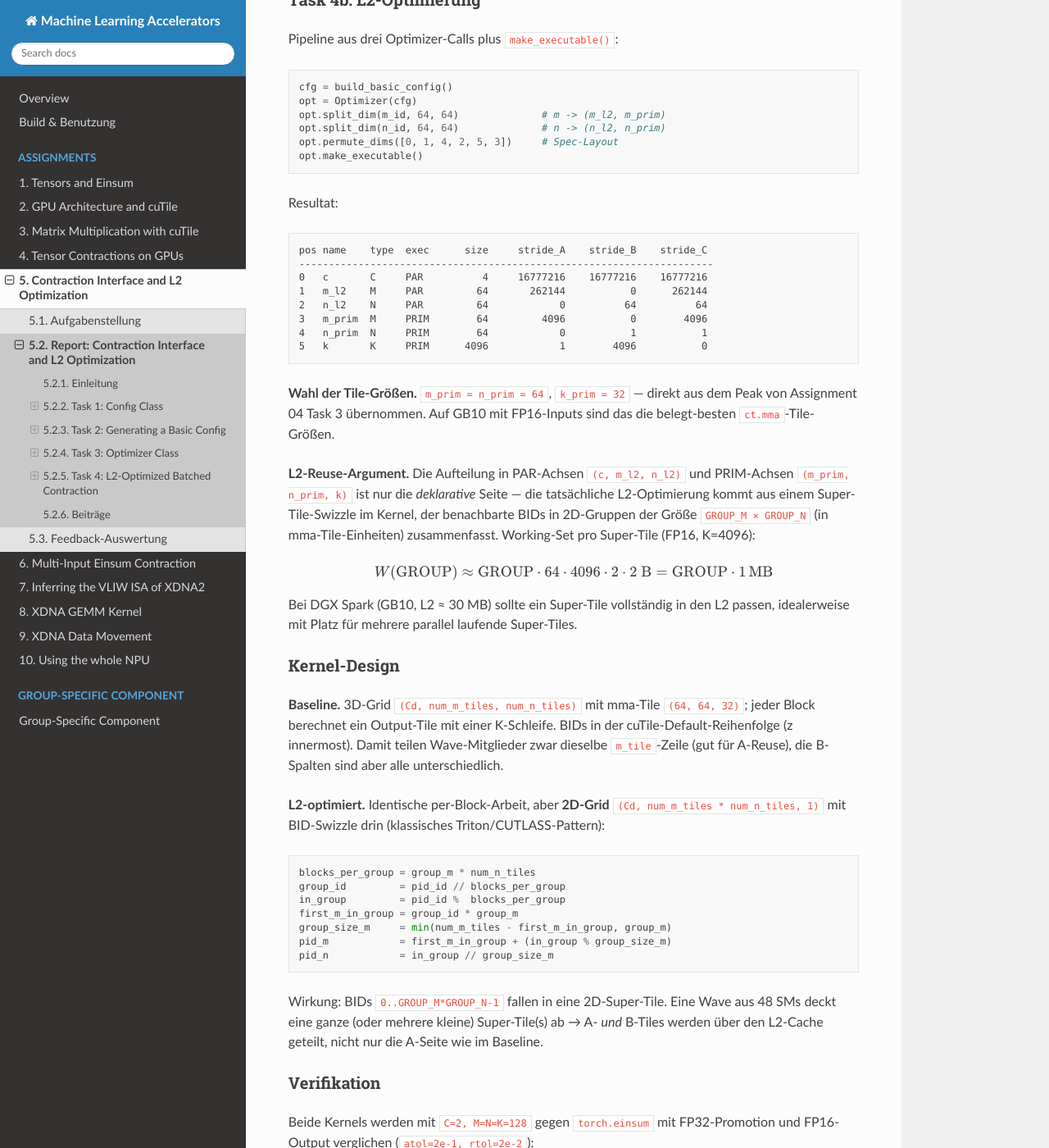
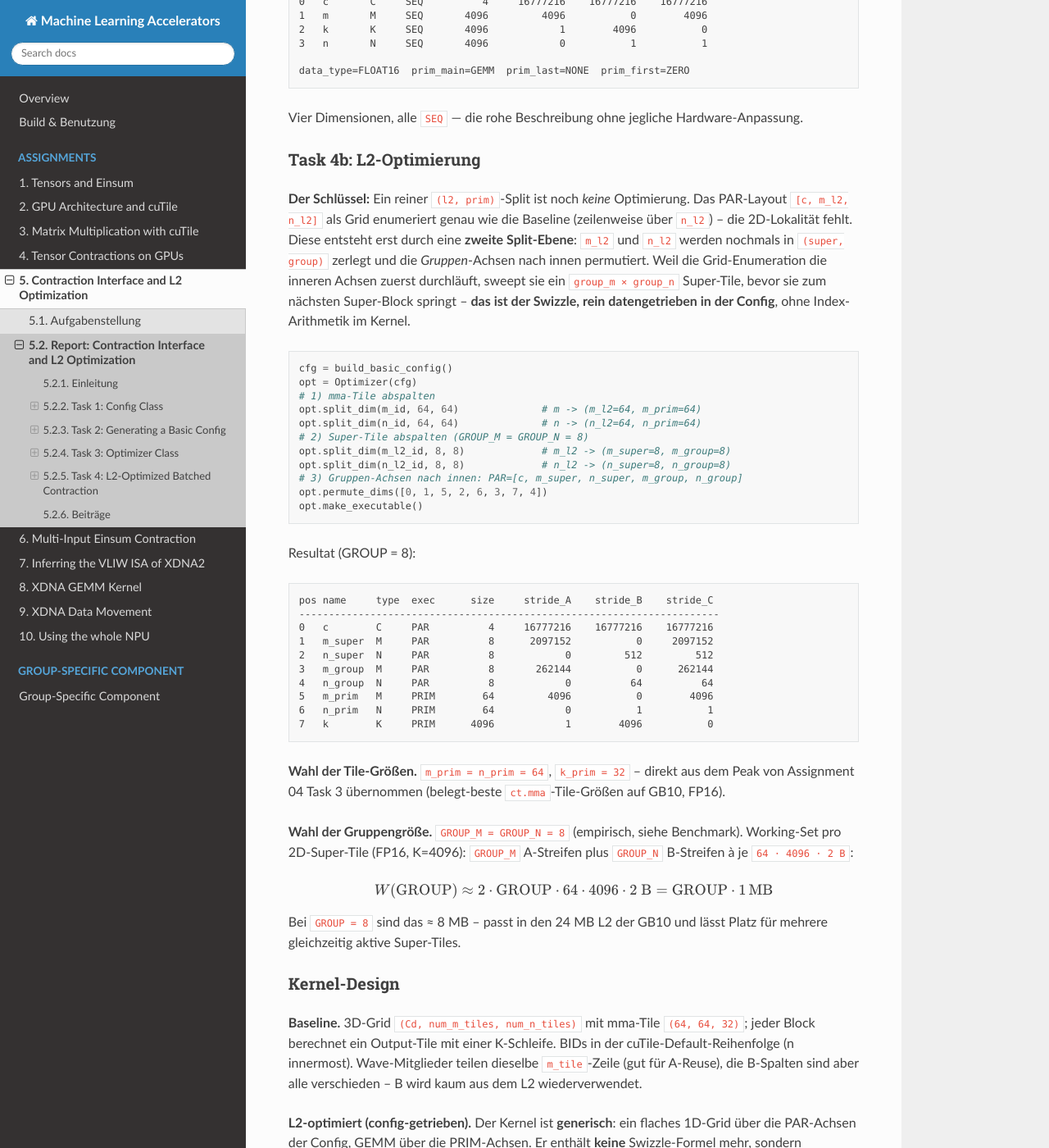
Before and after one commit to Intelligence420/mla, a Sphinx documentation site: the page built from sphinx/source/chapters/05_contraction_interface_l2/loesung.rst, in a window 1280 px wide and 1400 px high, scrolled down 4576 px. Shown: the whole window at 82% size. Built offline with Sphinx 7.4.7 and the Read the Docs theme 3.1.0, drawn with Linux system fonts in a browser that asks for light colours; some of the changed text lies outside the part shown.

Commit message:
fix assignment 5

```diff
--- a/sphinx/source/chapters/05_contraction_interface_l2/index.rst
+++ b/sphinx/source/chapters/05_contraction_interface_l2/index.rst
@@ -14,4 +14,3 @@ L2-optimierten cuTile-Kernel abzuleiten und zu benchmarken.
 
    aufgabe
    loesung
-   feedback
--- a/sphinx/source/chapters/05_contraction_interface_l2/loesung.rst
+++ b/sphinx/source/chapters/05_contraction_interface_l2/loesung.rst
@@ -135,21 +135,30 @@ vererbt.
 Task 3b: fuse_dims
 -------------------
 
-Adjacency-Check **pro Tensor**, in dem beide Dims auftauchen
-(Stride ≠ 0): entweder ``stride[a] == stride[b] * size[b]`` (a äußere)
-oder ``stride[a] * size[a] == stride[b]`` (b äußere). Tensoren, in denen
-mindestens eine Dim mit Stride 0 fehlt, werden übersprungen — die
-Bedingung „adjacent in jedem Tensor, in dem beide auftauchen" ist
-dort trivial erfüllt.
+Für jeden Tensor, in dem **beide** Dims auftauchen (Stride ≠ 0), müssen zwei
+Bedingungen gelten:
 
-Der neue Stride ist ``min(stride[a], stride[b])`` (innerer Stride),
-bzw. der nicht-null Stride wenn nur einer != 0. Der Eintrag ``b`` wird
-aus allen Listen entfernt; die ``a``-Position behält automatisch
-``dim_type``/``exec_type`` (Vererbung von ``a``).
+1. **Adjazenz:** entweder ``stride[a] == stride[b] * size[b]`` (Reihenfolge
+   ``a,b`` – a außen) oder ``stride[a] * size[a] == stride[b]`` (Reihenfolge
+   ``b,a`` – b außen).
+2. **Konsistente relative Reihenfolge:** Diese Reihenfolge (``a,b`` vs.
+   ``b,a``) muss in *jedem* betroffenen Tensor **dieselbe** sein. Wären ``a``
+   und ``b`` in Tensor X als ``a,b`` und in Tensor Y als ``b,a`` benachbart,
+   sind beide je für sich adjazent, lassen sich aber **nicht** zu einer
+   konsistenten Dimension verschmelzen – der Fusion fehlt eine wohldefinierte
+   Semantik. Wir merken uns die Reihenfolge des ersten Tensors und werfen einen
+   beschreibenden ``ValueError``, sobald ein späterer Tensor abweicht.
 
-Sanity-Check: ``split_dim`` gefolgt von ``fuse_dims`` der erzeugten
-Dims liefert die ursprüngliche Config (verifiziert in
-``optimizer.py``-``__main__``).
+Tensoren, in denen mindestens eine Dim mit Stride 0 fehlt, werden übersprungen
+(die Bedingung ist dort trivial erfüllt). Der neue Stride ist der innere
+(kleinere) Stride ``min(stride[a], stride[b])`` bzw. der nicht-null Stride, wenn
+nur einer ≠ 0 ist. ``b`` wird aus allen Listen entfernt; die ``a``-Position
+erbt ``dim_type``/``exec_type``.
+
+Sanity-Checks in ``optimizer.py``-``__main__``: ``split_dim`` gefolgt von
+``fuse_dims`` liefert die ursprüngliche Config; und eine Config mit
+inkonsistenter Reihenfolge (``a,b`` in einem, ``b,a`` im anderen Tensor) wird
+korrekt abgelehnt.
 
 Task 3c: permute_dims
 ----------------------
@@ -224,77 +233,93 @@ Hardware-Anpassung.
 Task 4b: L2-Optimierung
 ------------------------
 
-Pipeline aus drei Optimizer-Calls plus ``make_executable()``:
+**Der Schlüssel:** Ein reiner ``(l2, prim)``-Split ist noch *keine*
+Optimierung. Das PAR-Layout ``[c, m_l2, n_l2]`` als Grid enumeriert genau wie
+die Baseline (zeilenweise über ``n_l2``) – die 2D-Lokalität fehlt. Diese
+entsteht erst durch eine **zweite Split-Ebene**: ``m_l2`` und ``n_l2`` werden
+nochmals in ``(super, group)`` zerlegt und die *Gruppen*-Achsen nach innen
+permutiert. Weil die Grid-Enumeration die inneren Achsen zuerst durchläuft,
+sweept sie ein ``group_m × group_n`` Super-Tile, bevor sie zum nächsten
+Super-Block springt – **das ist der Swizzle, rein datengetrieben in der
+Config**, ohne Index-Arithmetik im Kernel.
 
 .. code-block:: python
 
    cfg = build_basic_config()
    opt = Optimizer(cfg)
-   opt.split_dim(m_id, 64, 64)              # m -> (m_l2, m_prim)
-   opt.split_dim(n_id, 64, 64)              # n -> (n_l2, n_prim)
-   opt.permute_dims([0, 1, 4, 2, 5, 3])     # Spec-Layout
+   # 1) mma-Tile abspalten
+   opt.split_dim(m_id, 64, 64)              # m -> (m_l2=64, m_prim=64)
+   opt.split_dim(n_id, 64, 64)              # n -> (n_l2=64, n_prim=64)
+   # 2) Super-Tile abspalten (GROUP_M = GROUP_N = 8)
+   opt.split_dim(m_l2_id, 8, 8)             # m_l2 -> (m_super=8, m_group=8)
+   opt.split_dim(n_l2_id, 8, 8)             # n_l2 -> (n_super=8, n_group=8)
+   # 3) Gruppen-Achsen nach innen: PAR=[c, m_super, n_super, m_group, n_group]
+   opt.permute_dims([0, 1, 5, 2, 6, 3, 7, 4])
    opt.make_executable()
 
-Resultat:
+Resultat (GROUP = 8):
 
 .. code-block:: text
 
-   pos name    type  exec      size     stride_A    stride_B    stride_C
-   ----------------------------------------------------------------------
-   0   c       C     PAR          4     16777216    16777216    16777216
-   1   m_l2    M     PAR         64       262144           0      262144
-   2   n_l2    N     PAR         64            0          64          64
-   3   m_prim  M     PRIM        64         4096           0        4096
-   4   n_prim  N     PRIM        64            0           1           1
-   5   k       K     PRIM      4096            1        4096           0
+   pos name     type  exec      size     stride_A    stride_B    stride_C
+   -----------------------------------------------------------------------
+   0   c        C     PAR          4     16777216    16777216    16777216
+   1   m_super  M     PAR          8      2097152           0     2097152
+   2   n_super  N     PAR          8            0         512         512
+   3   m_group  M     PAR          8       262144           0      262144
+   4   n_group  N     PAR          8            0          64          64
+   5   m_prim   M     PRIM        64         4096           0        4096
+   6   n_prim   N     PRIM        64            0           1           1
+   7   k        K     PRIM      4096            1        4096           0
 
-**Wahl der Tile-Größen.** ``m_prim = n_prim = 64``, ``k_prim = 32`` —
-direkt aus dem Peak von Assignment 04 Task 3 übernommen. Auf GB10 mit
-FP16-Inputs sind das die belegt-besten ``ct.mma``-Tile-Größen.
+**Wahl der Tile-Größen.** ``m_prim = n_prim = 64``, ``k_prim = 32`` – direkt
+aus dem Peak von Assignment 04 Task 3 übernommen (belegt-beste
+``ct.mma``-Tile-Größen auf GB10, FP16).
 
-**L2-Reuse-Argument.** Die Aufteilung in PAR-Achsen ``(c, m_l2, n_l2)``
-und PRIM-Achsen ``(m_prim, n_prim, k)`` ist nur die *deklarative* Seite
-— die tatsächliche L2-Optimierung kommt aus einem Super-Tile-Swizzle
-im Kernel, der benachbarte BIDs in 2D-Gruppen der Größe
-``GROUP_M × GROUP_N`` (in mma-Tile-Einheiten) zusammenfasst. Working-Set
-pro Super-Tile (FP16, K=4096):
+**Wahl der Gruppengröße.** ``GROUP_M = GROUP_N = 8`` (empirisch, siehe
+Benchmark). Working-Set pro 2D-Super-Tile (FP16, K=4096): ``GROUP_M`` A-Streifen
+plus ``GROUP_N`` B-Streifen à je ``64 · 4096 · 2 B``:
 
 .. math::
 
-   W(\text{GROUP}) \approx \text{GROUP} \cdot 64 \cdot 4096 \cdot 2 \cdot 2 \;\text{B}
+   W(\text{GROUP}) \approx 2 \cdot \text{GROUP} \cdot 64 \cdot 4096 \cdot 2 \;\text{B}
                         = \text{GROUP} \cdot 1\,\text{MB}
 
-Bei DGX Spark (GB10, L2 ≈ 30 MB) sollte ein Super-Tile vollständig in
-den L2 passen, idealerweise mit Platz für mehrere parallel laufende
-Super-Tiles.
+Bei ``GROUP = 8`` sind das ≈ 8 MB – passt in den 24 MB L2 der GB10 und lässt
+Platz für mehrere gleichzeitig aktive Super-Tiles.
 
 Kernel-Design
 -------------
 
-**Baseline.** 3D-Grid ``(Cd, num_m_tiles, num_n_tiles)`` mit
-mma-Tile ``(64, 64, 32)``; jeder Block berechnet ein Output-Tile mit
-einer K-Schleife. BIDs in der cuTile-Default-Reihenfolge (z innermost).
-Damit teilen Wave-Mitglieder zwar dieselbe ``m_tile``-Zeile (gut für
-A-Reuse), die B-Spalten sind aber alle unterschiedlich.
+**Baseline.** 3D-Grid ``(Cd, num_m_tiles, num_n_tiles)`` mit mma-Tile
+``(64, 64, 32)``; jeder Block berechnet ein Output-Tile mit einer K-Schleife.
+BIDs in der cuTile-Default-Reihenfolge (n innermost). Wave-Mitglieder teilen
+dieselbe ``m_tile``-Zeile (gut für A-Reuse), die B-Spalten sind aber alle
+verschieden – B wird kaum aus dem L2 wiederverwendet.
 
-**L2-optimiert.** Identische per-Block-Arbeit, aber **2D-Grid**
-``(Cd, num_m_tiles * num_n_tiles, 1)`` mit BID-Swizzle drin
-(klassisches Triton/CUTLASS-Pattern):
+**L2-optimiert (config-getrieben).** Der Kernel ist **generisch**: ein flaches
+1D-Grid über die PAR-Achsen der Config, GEMM über die PRIM-Achsen. Er enthält
+**keine** Swizzle-Formel mehr, sondern dekodiert den BID per verschachteltem
+divmod über die PAR-Größen (aus der Config gelesen) und rekonstruiert die
+Tile-Indizes aus Super- und Group-Anteil:
 
 .. code-block:: python
 
-   blocks_per_group = group_m * num_n_tiles
-   group_id         = pid_id // blocks_per_group
-   in_group         = pid_id %  blocks_per_group
-   first_m_in_group = group_id * group_m
-   group_size_m     = min(num_m_tiles - first_m_in_group, group_m)
-   pid_m            = first_m_in_group + (in_group % group_size_m)
-   pid_n            = in_group // group_size_m
+   # Decode in Config-Reihenfolge [c, m_super, n_super, m_group, n_group],
+   # innerste Achse (n_group) zuerst:
+   n_grp = bid %  NG;  t = bid // NG
+   m_grp = t %  MG;    t = t // MG
+   n_sup = t %  NS;    t = t // NS
+   m_sup = t %  MS;    pid_c = t // MS
+   pid_m = m_sup * MG + m_grp     # m_l2-Tile-Index
+   pid_n = n_sup * NG + n_grp     # n_l2-Tile-Index
 
-Wirkung: BIDs ``0..GROUP_M*GROUP_N-1`` fallen in eine 2D-Super-Tile.
-Eine Wave aus 48 SMs deckt eine ganze (oder mehrere kleine)
-Super-Tile(s) ab → A- *und* B-Tiles werden über den L2-Cache geteilt,
-nicht nur die A-Seite wie im Baseline.
+Die Größen ``MS, NS, MG, NG`` liefert ``_extract_l2_params(cfg)`` – ändert man
+die Split-/Permute-Pipeline in ``build_l2_config``, ändert sich das
+Launch-Layout automatisch, ohne den Kernel anzufassen. Wirkung: Weil
+``m_group``/``n_group`` die innersten PAR-Achsen sind, fallen aufeinander
+folgende BIDs in ein ``GROUP_M × GROUP_N`` Super-Tile → **A- und B-Tiles**
+werden über den L2 geteilt, nicht nur die A-Seite wie im Baseline.
 
 Verifikation
 -------------
@@ -332,78 +357,83 @@ GROUP-Sweep (Quadrat-Super-Tile ``GROUP_M = GROUP_N``):
      - vs. Baseline
    * - Baseline
      - —
-     - 42,00
-     - 13,1
+     - 45,95
+     - 12,0
      - 1,00×
-   * - L2-Swizzle
+   * - L2 (config)
      - 4
-     - **13,43**
-     - **40,9**
-     - **3,13×**
-   * - L2-Swizzle
+     - 13,63
+     - 40,3
+     - 3,37×
+   * - L2 (config)
      - 8
-     - 15,07
-     - 36,5
-     - 2,79×
-   * - L2-Swizzle
+     - **11,56**
+     - **47,6**
+     - **3,98×**
+   * - L2 (config)
      - 32
-     - 42,48
-     - 12,9
-     - 1,01×
+     - 13,03
+     - 42,2
+     - 3,53×
+
+Die Absolutwerte schwanken zwischen ``do_bench``-Läufen um einige Prozent
+(kurzes Mess-Budget bei ~45 ms Baseline-Laufzeit); die *relative* Ordnung –
+Baseline ≈ 4× langsamer, ``GROUP = 8`` als Optimum – ist über alle Läufe stabil.
 
 .. figure:: ../../../../assignments/05_assignment/src/task04_l2_vs_baseline_GROUP-4-4.png
    :align: center
    :alt: L2-Swizzle (GROUP=4) vs. Baseline
    :width: 90%
 
-   Beste Konfiguration ``GROUP_M = GROUP_N = 4``: Laufzeit links,
-   Durchsatz rechts.
+   ``GROUP_M = GROUP_N = 4``: bereits 3,37× Speedup, aber kleinere
+   Super-Tiles teilen weniger A/B-Streifen als GROUP=8.
 
 .. figure:: ../../../../assignments/05_assignment/src/task04_l2_vs_baseline_GROUP-8-8.png
    :align: center
    :alt: L2-Swizzle (GROUP=8) vs. Baseline
    :width: 90%
 
-   ``GROUP_M = GROUP_N = 8``: weiterhin klarer Speedup, aber leicht
-   schwächer als GROUP=4 (Wave-Quantisierung).
+   ``GROUP_M = GROUP_N = 8``: beste Konfiguration mit 3,98× Speedup
+   (47,6 TFLOPS), ≈ 8 MB Working-Set im L2.
 
 .. figure:: ../../../../assignments/05_assignment/src/task04_l2_vs_baseline_GROUP-32-32.png
    :align: center
    :alt: L2-Swizzle (GROUP=32) vs. Baseline
    :width: 90%
 
-   ``GROUP_M = GROUP_N = 32``: Working-Set sprengt L2, Swizzle
-   wirkungslos — Laufzeiten praktisch identisch zur Baseline.
+   ``GROUP_M = GROUP_N = 32``: bleibt mit 3,53× stark — das echte
+   2D-Super-Tile hält den gleichzeitig aktiven Working-Set kompakt.
 
 Beobachtungen und Vermutungen
 ------------------------------
 
-* **GROUP=4 ist Sweet Spot.** 3,13× Speedup, 40,9 TFLOPS — die
-  Hardware-Auslastung springt auf das Niveau einer optimierten GEMM
+* **GROUP=8 ist der Sweet Spot.** 3,98× Speedup, 47,6 TFLOPS — die
+  Hardware-Auslastung springt auf das Niveau einer optimierten GEMM. Ein
+  2D-Super-Tile aus 8×8 mma-Tiles hält ≈ 8 MB Working-Set im L2.
 
-* **GROUP=8 leicht schlechter.** Erwartet hätten wir 8×8 als Optimum
-  (48 SMs ≈ 64 Super-Tile-Tiles). Vermutung: Wave-Quantisierung —
-  48 SMs decken nur 75 % einer 64-tile-Super-Tile ab, der Rest hängt
-  in der Folgewave und fragmentiert das Reuse-Muster. Man könnte nochmal ein
-  (``GROUP_M=8, GROUP_N=4``) machen. (Aber Cisco-Secure-Client nervt mich.)
+* **GROUP=4 etwas schwächer (3,37×).** Kleinere Super-Tiles teilen weniger
+  A/B-Streifen pro Gruppe → geringere L2-Wiederverwendung.
 
-* **GROUP=32 kollabiert auf Baseline.** 1,01× — der Swizzle ist
-  effektiv neutralisiert → Cache-Lines werden weggeräumt, bevor sie wiederverwendet werden. Bestätigt die
-  L2-Größe als härtesten Constraint.
+* **GROUP=32 bleibt stark (3,53×), kollabiert NICHT.** Das ist der Unterschied
+  zum naiven 1D-„Banding" (eine ganze M-Zeile × *alle* N-Spalten, deren
+  B-Working-Set den L2 sprengt): Hier bildet die Config ein *echtes 2D*-
+  Super-Tile, sodass der gleichzeitig aktive Working-Set kompakt bleibt (die
+  48 SMs decken immer nur einen Ausschnitt ab). Die L2-Lokalität überlebt
+  damit auch große Gruppen.
 
-* **L2-Swizzle ist eine reine Indexierungs-Optimierung.** Auch hier wieder die bestätigung: Beide
-  Kernels führen exakt dieselbe Anzahl an ``ct.mma``-Calls und
-  ``ct.load``-Operationen aus — der Performance-Unterschied kommt
-  ausschließlich aus der *Reihenfolge*, in der die BIDs auf die SMs
-  fallen. Das ist die kompakteste Demonstration des Vorlesungs-Mottos
+* **L2-Optimierung ist eine reine Reihenfolge-Frage.** Baseline und L2-Variante
+  führen exakt dieselbe Anzahl ``ct.mma``- und ``ct.load``-Operationen aus —
+  der Unterschied kommt ausschließlich aus der *Reihenfolge*, in der die BIDs
+  auf die SMs fallen. Kompakteste Demonstration des Vorlesungs-Mottos
   *„memory access patterns dominate over compute"*.
 
-* **Config-Interface vs. Kernel-Implementierung.** Die optimierte
-  Config beschreibt den *Plan* (``[c, m_l2, n_l2, m_prim, n_prim, k]``
-  mit den passenden ``exec_types``), die Swizzle-Logik selbst ist
-  aber nicht aus der Config ableitbar — sie steht als handgeschriebene
-  Index-Arithmetik im Kernel. Eine Code-Generierung aus dem Config
-  könnte ein nächstes Ziel sein?
+* **Swizzle datengetrieben in der Config.** Die Super-Tile-Struktur entsteht
+  vollständig aus den ``split_dim``/``permute_dims``-Operationen (zwei
+  Split-Ebenen, Gruppen-Achsen innen); der Kernel ist generisch und liest die
+  PAR-/PRIM-Größen per ``_extract_l2_params`` aus der Config. Ändert man die
+  Gruppengröße oder die Achsen-Reihenfolge in der Config, ändert sich das
+  Verhalten **ohne** Kernel-Änderung — genau der Sinn des
+  ``Config``/``Optimizer``-Interfaces.
 
 Beiträge
 =========
@@ -422,6 +452,7 @@ Beiträge
        Sphinx-Report.
    * - Oliver Dietzel
      - Implementierung Task 4 (Basis- und L2-Config-Pipeline,
-       ``kernel_baseline`` und ``kernel_l2_optimized`` mit
-       BID-Swizzle, Verifikation gegen ``torch.einsum``,
-       Benchmark + GROUP-Sweep auf DGX Spark, Plot).
+       ``kernel_baseline`` und der generische, config-getriebene
+       ``kernel_l2_optimized`` mit 2D-Super-Tile aus der Config,
+       Verifikation gegen ``torch.einsum``, Benchmark + GROUP-Sweep
+       auf DGX Spark, Plot).
```
Also changed, not shown: sphinx/source/chapters/05_contraction_interface_l2/feedback.rst (deleted, +0 -117 lines), assignments/05_assignment/src/task04_l2_vs_baseline_GROUP-32-32.png, assignments/05_assignment/src/task04_l2_vs_baseline_GROUP-4-4.png, assignments/05_assignment/src/task04_l2_vs_baseline_GROUP-8-8.png, 3 other files.
